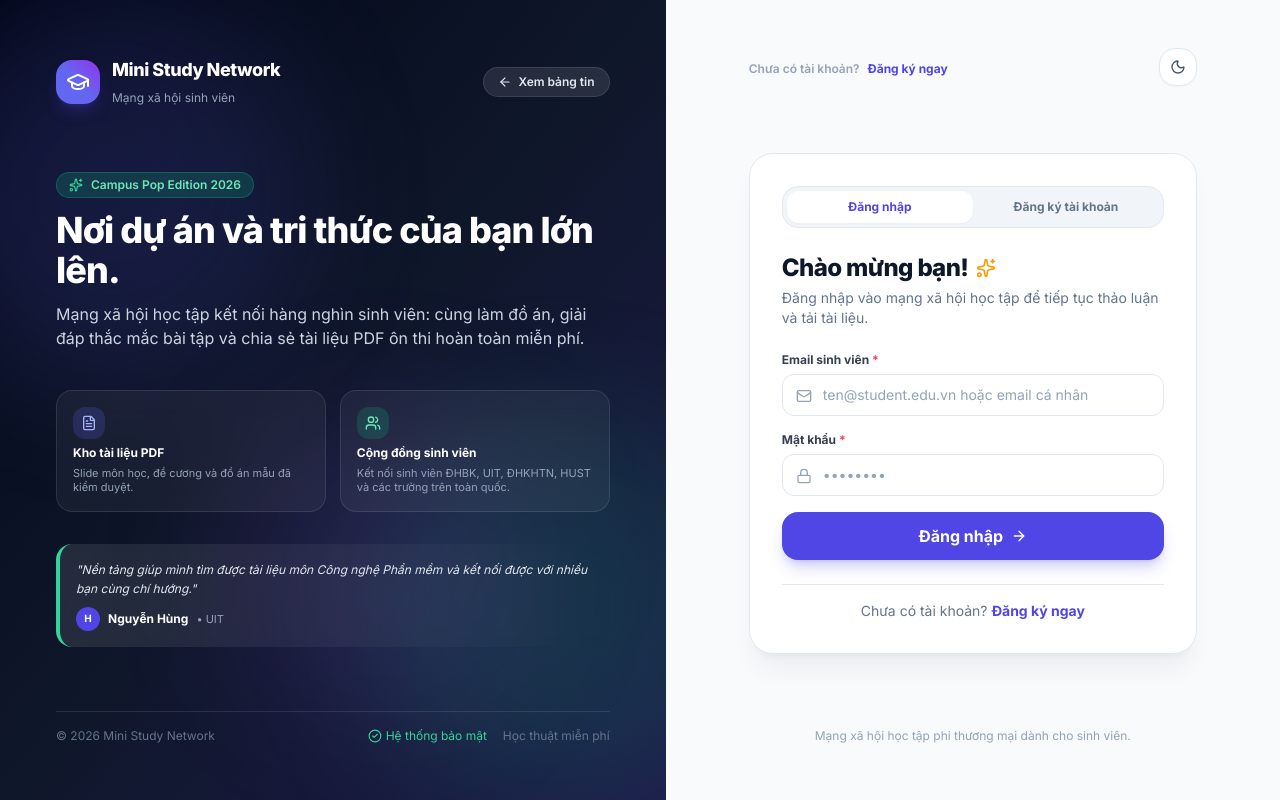
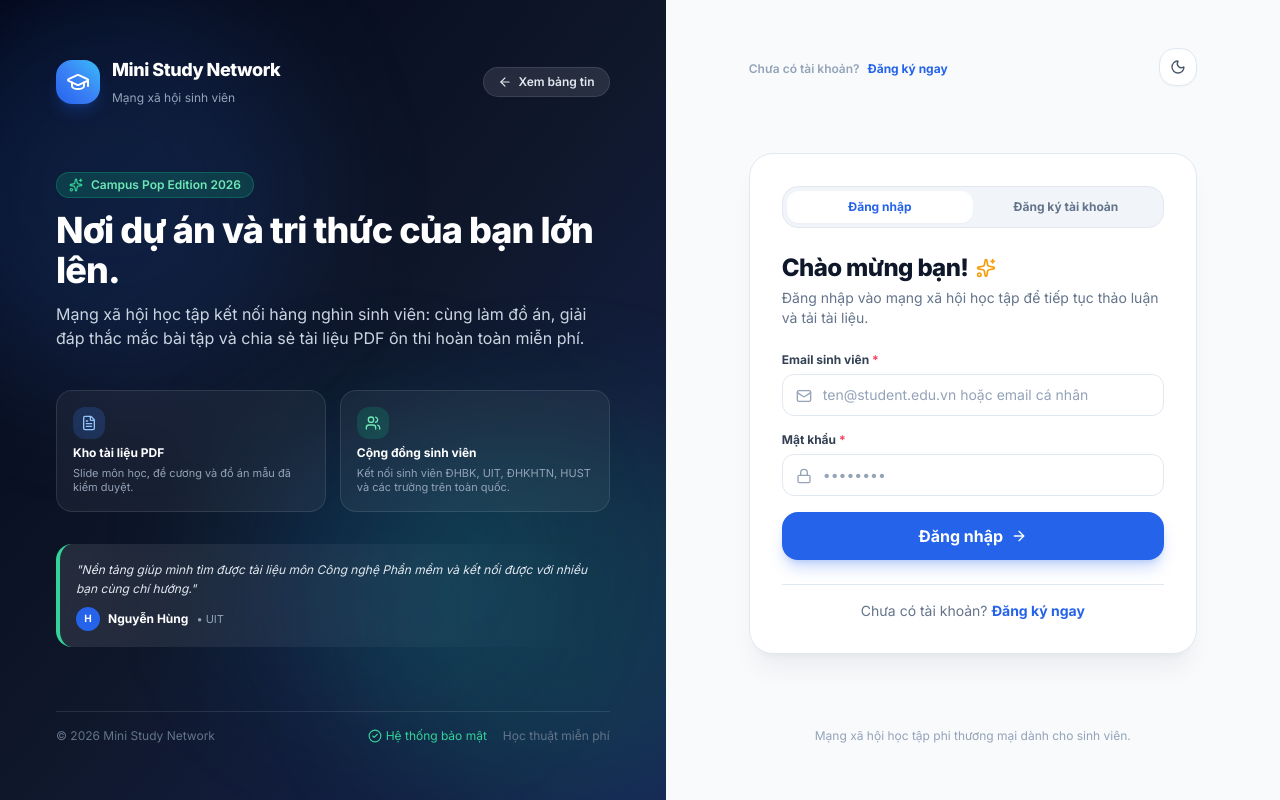
Before and after one commit to HungNDk4/CNPM-MXH-SV, a React (Vite) app in the folder client/: page /login in a window 1280 px wide. Built offline with nearby package versions, Linux system fonts and the light colour scheme.

Commit message:
fix(ui): resolve blank screen on ProfilePage and shift full theme palette to pure vibrant blue

```diff
--- a/client/src/components/PostCard.jsx
+++ b/client/src/components/PostCard.jsx
@@ -310,7 +310,7 @@ export default function PostCard({ post, initialBookmarked = false }) {
         <button
           type="button"
           onClick={handleShareClick}
-          className="flex-1 py-2 px-2.5 flex items-center justify-center gap-2 rounded-xl hover:bg-purple-50 dark:hover:bg-purple-950/30 hover:text-purple-600 transition-all duration-200 font-semibold text-slate-600 dark:text-slate-300 cursor-pointer"
+          className="flex-1 py-2 px-2.5 flex items-center justify-center gap-2 rounded-xl hover:bg-blue-50 dark:hover:bg-blue-950/30 hover:text-blue-600 transition-all duration-200 font-semibold text-slate-600 dark:text-slate-300 cursor-pointer"
           aria-label="Chia sẻ liên kết bài viết"
           title="Sao chép liên kết bài viết"
         >
--- a/client/src/components/feed/QuickComposerModal.jsx
+++ b/client/src/components/feed/QuickComposerModal.jsx
@@ -161,7 +161,7 @@ export default function QuickComposerModal({ isOpen, onClose, user, initialType
             onClick={() => setPostType('discussion')}
             className={`flex-1 py-2 px-3 rounded-xl font-bold transition-all flex items-center justify-center gap-1.5 ${
               postType === 'discussion'
-                ? 'bg-purple-600 text-white shadow-xs'
+                ? 'bg-sky-600 text-white shadow-xs'
                 : 'text-slate-600 dark:text-slate-400 hover:text-slate-900 dark:hover:text-white'
             }`}
           >
--- a/client/src/components/layout/SidebarDock.jsx
+++ b/client/src/components/layout/SidebarDock.jsx
@@ -15,9 +15,9 @@ const NAV_ITEMS = [
 ]
 
 const SHORTCUT_SUBJECTS = [
-  { label: 'CNPM', query: 'Công nghệ phần mềm', color: 'from-blue-600 to-indigo-600', full: 'Công nghệ phần mềm' },
+  { label: 'CNPM', query: 'Công nghệ phần mềm', color: 'from-blue-600 to-sky-600', full: 'Công nghệ phần mềm' },
   { label: 'CSDL', query: 'Cơ sở dữ liệu', color: 'from-teal-500 to-emerald-600', full: 'Cơ sở dữ liệu' },
-  { label: 'OOP',  query: 'Lập trình', color: 'from-purple-500 to-pink-600', full: 'Lập trình OOP' },
+  { label: 'OOP',  query: 'Lập trình', color: 'from-sky-500 to-cyan-600', full: 'Lập trình OOP' },
   { label: 'KTMT', query: 'Kiến trúc máy tính', color: 'from-amber-500 to-orange-600', full: 'Kiến trúc máy tính' },
 ]
 
--- a/client/src/index.css
+++ b/client/src/index.css
@@ -41,7 +41,7 @@
   /* Campus Pop Buttons */
   .btn-primary {
     @apply bg-primary-600 hover:bg-primary-700 text-white font-semibold px-4 py-2.5
-           rounded-xl transition-all duration-200 shadow-sm hover:shadow-glow-indigo
+           rounded-xl transition-all duration-200 shadow-sm hover:shadow-glow-blue
            active:scale-[0.98] disabled:opacity-50 disabled:cursor-not-allowed
            focus-visible:outline-none focus-visible:ring-2 focus-visible:ring-primary-500/40;
   }
@@ -66,7 +66,7 @@
            shadow-bento transition-all duration-200 text-slate-800 dark:text-slate-100;
   }
   .card-hover {
-    @apply card hover:border-indigo-300/60 dark:hover:border-indigo-500/30 hover:shadow-bento-hover hover:-translate-y-0.5;
+    @apply card hover:border-blue-300/60 dark:hover:border-blue-500/30 hover:shadow-bento-hover hover:-translate-y-0.5;
   }
 
   /* Inputs */
@@ -79,17 +79,17 @@
   /* Badges */
   .badge-free   { @apply bg-emerald-50 dark:bg-emerald-950/50 text-emerald-700 dark:text-emerald-300 text-xs font-semibold px-2.5 py-0.5 rounded-full border border-emerald-200 dark:border-emerald-800/80; }
   .badge-paid   { @apply bg-amber-50 dark:bg-amber-950/50 text-amber-700 dark:text-amber-300 text-xs font-semibold px-2.5 py-0.5 rounded-full border border-amber-200 dark:border-amber-800/80; }
-  .badge-type   { @apply bg-indigo-50 dark:bg-indigo-950/50 text-indigo-700 dark:text-indigo-300 text-xs font-semibold px-2.5 py-0.5 rounded-full border border-indigo-200 dark:border-indigo-800/80; }
+  .badge-type   { @apply bg-blue-50 dark:bg-blue-950/50 text-blue-700 dark:text-blue-300 text-xs font-semibold px-2.5 py-0.5 rounded-full border border-blue-200 dark:border-blue-800/80; }
 }
 
 @layer utilities {
   .text-gradient {
-    @apply bg-gradient-to-r from-indigo-600 via-purple-600 to-pink-600 bg-clip-text text-transparent font-bold;
+    @apply bg-gradient-to-r from-blue-600 via-sky-500 to-cyan-500 bg-clip-text text-transparent font-bold;
   }
   .glass {
     @apply bg-surface-card/85 backdrop-blur-md border border-surface-border shadow-bento;
   }
   .avatar-gradient-ring {
-    @apply p-0.5 rounded-full bg-gradient-to-tr from-amber-400 via-rose-500 to-indigo-600;
+    @apply p-0.5 rounded-full bg-gradient-to-tr from-sky-400 via-blue-500 to-cyan-400;
   }
 }
--- a/client/src/layouts/AuthLayout.jsx
+++ b/client/src/layouts/AuthLayout.jsx
@@ -21,16 +21,16 @@ export default function AuthLayout() {
       {/* ══════════════════════════════════════════════════
           CỘT TRÁI (DESKTOP SHOWCASE - CẢM HỨNG GROVELYN)
           ══════════════════════════════════════════════════ */}
-      <div className="hidden lg:flex lg:w-1/2 xl:w-[52%] flex-col justify-between p-10 xl:p-14 bg-gradient-to-br from-slate-950 via-slate-900 to-indigo-950 text-white relative overflow-hidden select-none">
+      <div className="hidden lg:flex lg:w-1/2 xl:w-[52%] flex-col justify-between p-10 xl:p-14 bg-gradient-to-br from-slate-950 via-slate-900 to-blue-950 text-white relative overflow-hidden select-none">
         {/* Glowing Background Mesh & Organic Blobs */}
         <div className="absolute top-0 -left-20 w-96 h-96 bg-primary-500/15 rounded-full blur-3xl pointer-events-none" />
         <div className="absolute bottom-0 -right-20 w-96 h-96 bg-emerald-500/15 rounded-full blur-3xl pointer-events-none" />
-        <div className="absolute top-1/2 left-1/3 w-80 h-80 bg-purple-500/10 rounded-full blur-3xl pointer-events-none" />
+        <div className="absolute top-1/2 left-1/3 w-80 h-80 bg-sky-500/10 rounded-full blur-3xl pointer-events-none" />
 
         {/* Top Header: Brand + Back to Guest Feed */}
         <div className="flex items-center justify-between relative z-10">
           <Link to="/" className="flex items-center gap-3 group">
-            <div className="w-11 h-11 rounded-2xl bg-gradient-to-tr from-primary-500 via-indigo-500 to-purple-600 flex items-center justify-center shadow-lg shadow-primary/25 text-white transition-transform group-hover:scale-105 duration-200">
+            <div className="w-11 h-11 rounded-2xl bg-gradient-to-tr from-blue-600 via-blue-500 to-sky-400 flex items-center justify-center shadow-lg shadow-primary/25 text-white transition-transform group-hover:scale-105 duration-200">
               <GraduationCap className="w-6 h-6" />
             </div>
             <div>
@@ -124,7 +124,7 @@ export default function AuthLayout() {
         <div className="flex items-center justify-between w-full max-w-md mx-auto">
           {/* Mobile Logo */}
           <Link to="/" className="lg:hidden flex items-center gap-2.5">
-            <div className="w-9 h-9 rounded-xl bg-gradient-to-tr from-primary to-indigo-600 flex items-center justify-center text-white shadow-md">
+            <div className="w-9 h-9 rounded-xl bg-gradient-to-tr from-blue-600 to-sky-500 flex items-center justify-center text-white shadow-md">
               <GraduationCap className="w-5 h-5" />
             </div>
             <span className="font-extrabold text-slate-900 dark:text-white text-base">
--- a/client/src/layouts/MainLayout.jsx
+++ b/client/src/layouts/MainLayout.jsx
@@ -83,7 +83,7 @@ export default function MainLayout() {
             className="flex items-center gap-2.5 shrink-0 group focus-visible:outline-none focus-visible:ring-2 focus-visible:ring-primary rounded-xl"
             title="Mini Study Network"
           >
-            <div className="w-10 h-10 rounded-2xl bg-gradient-to-tr from-primary via-indigo-600 to-purple-600 flex items-center justify-center text-white shadow-md shadow-primary/25 transition-transform duration-200 group-hover:scale-105">
+            <div className="w-10 h-10 rounded-2xl bg-gradient-to-tr from-blue-700 via-blue-600 to-sky-500 flex items-center justify-center text-white shadow-md shadow-primary/25 transition-transform duration-200 group-hover:scale-105">
               <GraduationCap className="w-5 h-5" />
             </div>
             <div className="hidden sm:block text-left">
--- a/client/tailwind.config.js
+++ b/client/tailwind.config.js
@@ -6,19 +6,19 @@ export default {
     extend: {
       colors: {
         primary: {
-          DEFAULT: '#4f46e5', // Modern Indigo Academic Brand
-          hover:   '#4338ca',
-          50:  '#eef2ff',
-          100: '#e0e7ff',
-          200: '#c7d2fe',
-          300: '#a5b4fc',
-          400: '#818cf8',
-          500: '#6366f1',
-          600: '#4f46e5',
-          700: '#4338ca',
-          800: '#3730a3',
-          900: '#312e81',
-          950: '#1e1b4b',
+          DEFAULT: '#2563eb', // Modern Academic Vibrant Blue (Pure Xanh Dương)
+          hover:   '#1d4ed8',
+          50:  '#eff6ff',
+          100: '#dbeafe',
+          200: '#bfdbfe',
+          300: '#93c5fd',
+          400: '#60a5fa',
+          500: '#3b82f6',
+          600: '#2563eb',
+          700: '#1d4ed8',
+          800: '#1e40af',
+          900: '#1e3a8a',
+          950: '#172554',
         },
         pop: {
           emerald: {
@@ -73,7 +73,8 @@ export default {
         'subtle': '0 1px 3px 0 rgba(0, 0, 0, 0.04), 0 1px 2px 0 rgba(0, 0, 0, 0.02)',
         'bento': '0 2px 8px -2px rgba(0, 0, 0, 0.05), 0 8px 20px -4px rgba(0, 0, 0, 0.04)',
         'bento-hover': '0 12px 30px -8px rgba(0, 0, 0, 0.09), 0 4px 12px -2px rgba(0, 0, 0, 0.04)',
-        'glow-indigo': '0 0 24px -4px rgba(99, 102, 241, 0.25)',
+        'glow-indigo': '0 0 24px -4px rgba(37, 99, 235, 0.25)',
+        'glow-blue': '0 0 24px -4px rgba(37, 99, 235, 0.25)',
         'glow-emerald': '0 0 24px -4px rgba(16, 185, 129, 0.25)',
         'glow-amber': '0 0 24px -4px rgba(245, 158, 11, 0.25)',
       },
```
Also changed, not shown: client/src/pages/HomePage.jsx (+5 -5 lines), client/src/pages/profile/ProfilePage.jsx (+18 -16 lines).
